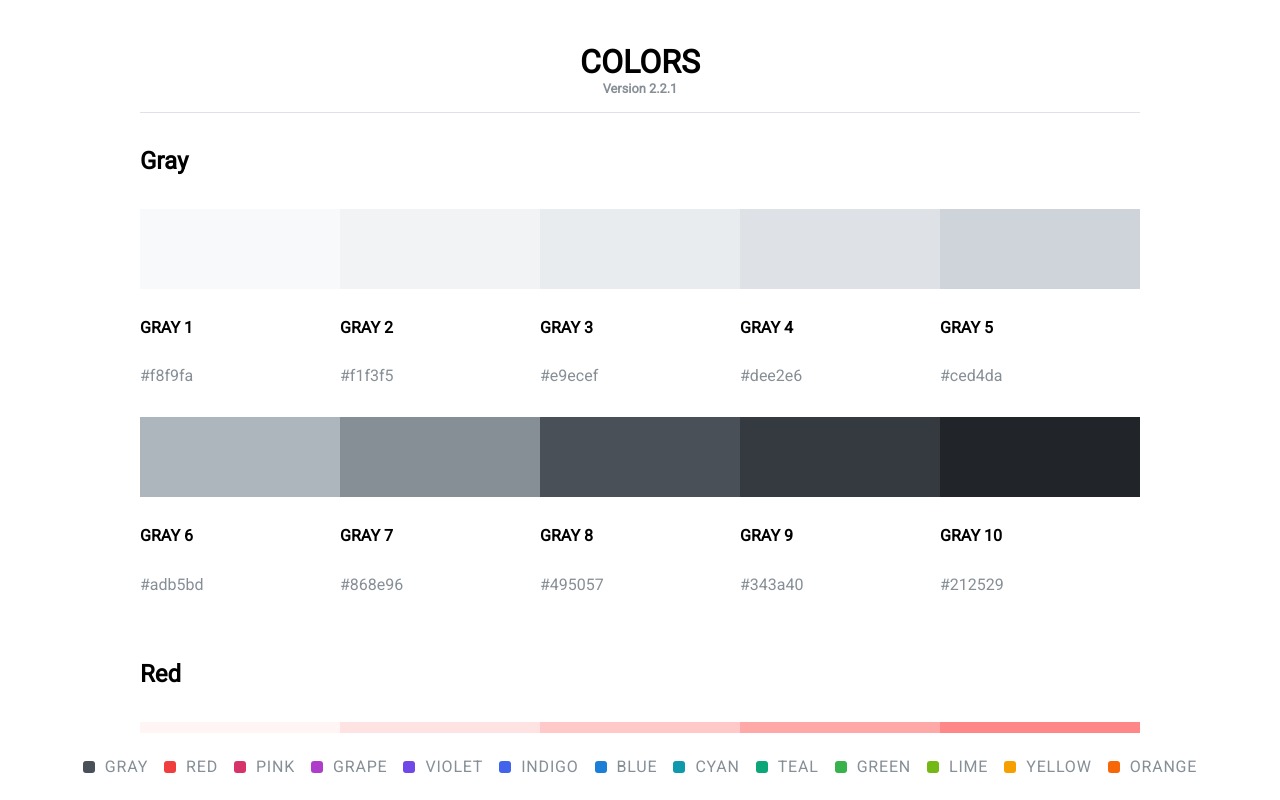
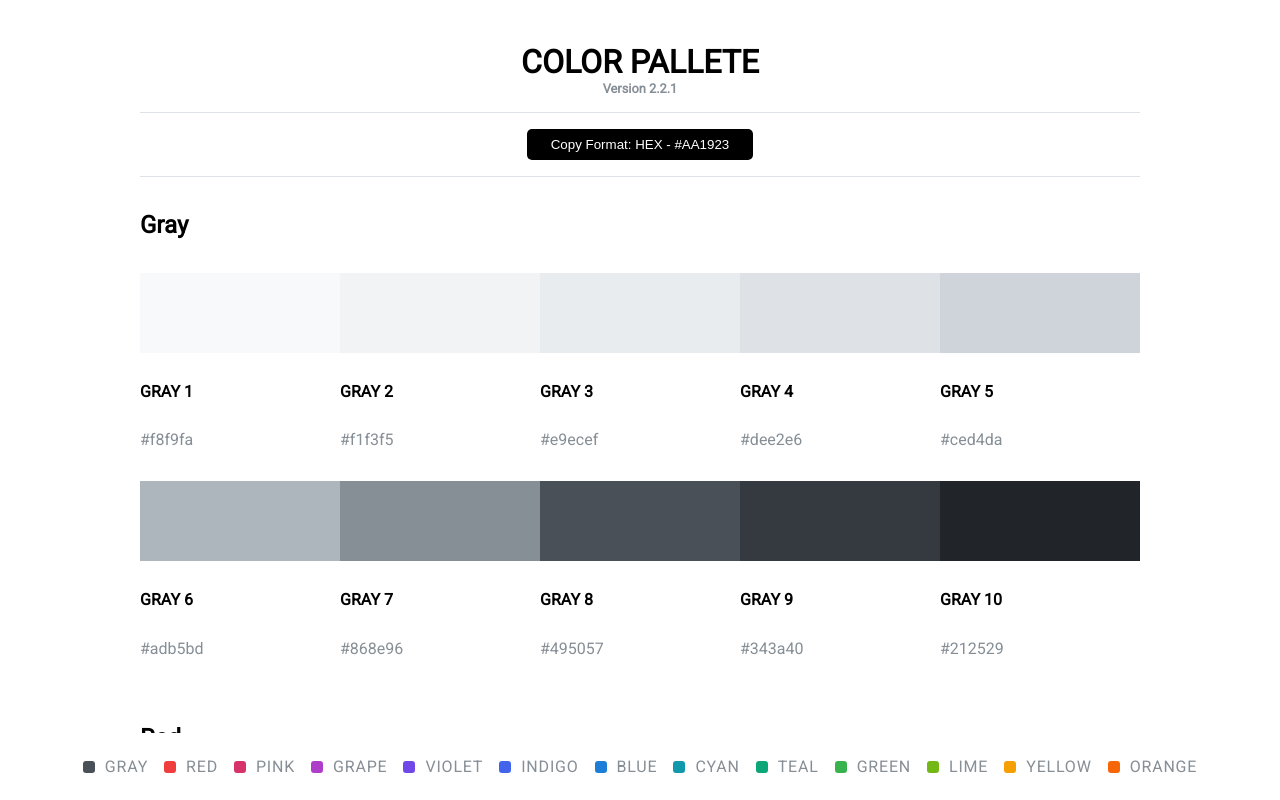
Before and after one commit to roberthgnz/color-palette, a Vue app: page / in a window 1280 px wide. Shown: the top 800 px of the page. Built offline with nearby package versions, Linux system fonts and the light colour scheme.

Commit message:
refactor: use BEM methodology

```diff
--- a/src/App.vue
+++ b/src/App.vue
@@ -1,11 +1,6 @@
 <template>
   <section class="container">
-    <header class="header">
-      <h1>
-        COLORS
-        <span style="display: block"> Version 2.2.1 </span>
-      </h1>
-    </header>
+    <Header />
     <ColorList :colors="colors" />
     <ColorMenu :colors="colors" />
   </section>
@@ -13,10 +8,12 @@
 
 <script>
 import colors from "./colors";
+import Header from "./components/Header.vue";
 import ColorList from "./components/ColorList.vue";
 import ColorMenu from "./components/ColorMenu.vue";
+
 export default {
-  components: { ColorList, ColorMenu },
+  components: { ColorList, ColorMenu, Header },
   setup() {
     return { colors };
   },
--- a/src/components/FormatSelector.vue
+++ b/src/components/FormatSelector.vue
@@ -1,15 +1,88 @@
 <template>
-  <div class="dropdown">
-    <button class="dropdown__btn">Copy Format: HEX - #AA1923</button>
-    <div class="dropdown__content">
-      <button class="dropdown__option" value="0">HEX - #AA1923</button>
-      <button class="dropdown__option" value="1">HEX - AA1923</button>
-      <button class="dropdown__option" value="2">RGB - (1, 2, 3)</button>
-      <button class="dropdown__option" value="3">RGBA - (1, 2, 3, 1.0)</button>
-      <button class="dropdown__option" value="4">HSL - (1, 2%, 3%)</button>
-      <button class="dropdown__option" value="5">
+  <div class="format-selector">
+    <button class="format-selector__btn">Copy Format: HEX - #AA1923</button>
+    <div class="format-selector__content">
+      <button class="format-selector__option" value="0">HEX - #AA1923</button>
+      <button class="format-selector__option" value="1">HEX - AA1923</button>
+      <button class="format-selector__option" value="2">RGB - (1, 2, 3)</button>
+      <button class="format-selector__option" value="3">
+        RGBA - (1, 2, 3, 1.0)
+      </button>
+      <button class="format-selector__option" value="4">
+        HSL - (1, 2%, 3%)
+      </button>
+      <button class="format-selector__option" value="5">
         HSLA - (1, 2%, 3%, 1.0)
       </button>
     </div>
   </div>
 </template>
+
+<script>
+export default {
+  name: "FormatSelector",
+};
+</script>
+
+<style scoped>
+/* This container holds the button and the list of choices */
+.format-selector {
+  display: flex;
+  flex-direction: column;
+  align-items: center;
+  border-bottom: 1px solid #dee2e6;
+}
+
+/* This is for the actual button that displays current choice */
+.format-selector__btn {
+  font-weight: normal;
+  margin: 0 0 1rem;
+  padding: 0.5rem 1.5rem;
+  color: white;
+  background-color: black;
+  border-radius: 5px;
+  border: none;
+  cursor: pointer;
+}
+
+/* This is the popup box. Position is set just below the current location of the button */
+.format-selector__content {
+  visibility: hidden;
+  opacity: 0;
+  display: flex;
+  flex-direction: column;
+  position: absolute;
+  top: 162px;
+  width: 250px;
+  z-index: 1;
+  border-radius: 5px;
+  overflow: hidden;
+  box-shadow: 0 0 0.5rem grey;
+  transition: visibility 0.25s linear, opacity 0.25s ease;
+}
+.format-selector__content_visible {
+  visibility: visible;
+  opacity: 1;
+}
+
+/* This is the styling for each option, i  */
+.format-selector__option {
+  padding: 1rem;
+  /* width: 100%; */
+  background-color: white;
+  font-weight: normal;
+  border: none;
+  border-bottom: 1px solid #dee2e6;
+  transition: background-color 0.2s ease, font-size 0.2s ease;
+}
+
+.format-selector__option:focus {
+  outline: 0;
+}
+
+/* This is the hover color and font-size effect */
+.format-selector__option:hover {
+  background-color: darkgrey;
+  font-size: 1.25rem;
+}
+</style>
--- /dev/null
+++ b/src/components/Header.vue
@@ -0,0 +1,33 @@
+<template>
+  <header class="header">
+    <h1 class="header-title">
+      COLOR PALLETE
+      <span class="version"> Version 2.2.1 </span>
+    </h1>
+    <FormatSelector />
+  </header>
+</template>
+
+<script>
+import FormatSelector from "./FormatSelector.vue";
+export default {
+  components: { FormatSelector },
+  name: "Header",
+};
+</script>
+
+<style scoped>
+.header-title {
+  text-align: center;
+  padding: 1rem;
+  margin-bottom: 1rem;
+  font-size: 2rem;
+  border-bottom: 1px solid #dee2e6;
+}
+
+.version {
+  display: block;
+  color: #868e96;
+  font-size: 0.8rem;
+}
+</style>
--- a/src/style.css
+++ b/src/style.css
@@ -8,22 +8,6 @@ body {
   font-family: "Roboto", sans-serif !important;
 }
 
-@keyframes show {
-  0% {
-    transform: translate(-50%, -50%) scale(0);
-  }
-
-  100% {
-    transform: translate(-50%, -50%) scale(1);
-  }
-}
-
-.show {
-  animation-name: show;
-  animation-duration: 0.7s;
-  animation-iteration-count: 1;
-}
-
 .container {
   margin-left: auto;
   margin-right: auto;
@@ -31,90 +15,3 @@ body {
   padding-right: 4%;
   max-width: 1000px;
 }
-
-.container h1 {
-  text-align: center;
-  padding: 1rem;
-  margin-bottom: 1rem;
-  font-size: 2rem;
-  border-bottom: 1px solid #dee2e6;
-}
-
-.container h1 span {
-  color: #868e96;
-  font-size: 0.8rem;
-}
-
-.container h2 {
-  position: fixed;
-  top: 50%;
-  left: 50%;
-  z-index: 100;
-  transform: translate(-50%, -50%) scale(0);
-  font-size: 5rem;
-  text-align: center;
-  font-weight: bold;
-}
-
-/* This container holds the button and the list of choices */
-.dropdown {
-  display: flex;
-  flex-direction: column;
-  align-items: center;
-  border-bottom: 1px solid #dee2e6;
-}
-
-/* This is for the actual button that displays current choice */
-.dropdown__btn {
-  font-weight: normal;
-  margin: 0 0 1rem;
-  padding: 0.5rem 1.5rem;
-  color: white;
-  background-color: black;
-  border-radius: 5px;
-  border: none;
-  cursor: pointer;
-}
-
-/* This is the popup box. Position is set just below the current location of the button */
-.dropdown__content {
-  visibility: hidden;
-  opacity: 0;
-  display: flex;
-  flex-direction: column;
-  position: absolute;
-  top: 162px;
-  width: 250px;
-  z-index: 1;
-  border-radius: 5px;
-  overflow: hidden;
-  box-shadow: 0 0 0.5rem grey;
-  transition: visibility 0.25s linear, opacity 0.25s ease;
-}
-.dropdown__content_visible {
-  visibility: visible;
-  opacity: 1;
-}
-
-/* This is the styling for each option, i  */
-.dropdown__option {
-  padding: 1rem;
-  /* width: 100%; */
-  background-color: white;
-  font-weight: normal;
-  border: none;
-  border-bottom: 1px solid #dee2e6;
-  transition: background-color 0.2s ease, font-size 0.2s ease;
-}
-
-.dropdown__option:focus {
-  outline: 0;
-}
-
-/* This is the hover color and font-size effect */
-.dropdown__option:hover {
-  background-color: darkgrey;
-  font-size: 1.25rem;
-}
-
-/* Added this rule to center the color options at all screen sizes */
```
